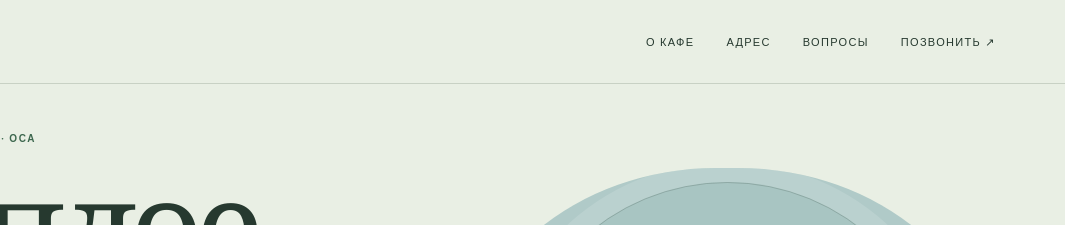
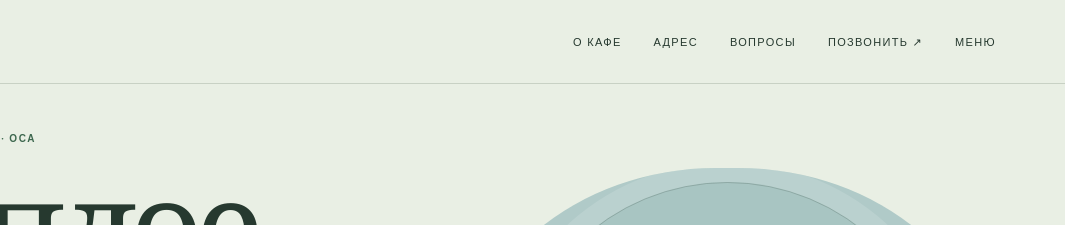
Before and after one commit to grappa159/perm-filin, a plain HTML site: page index.html in a window 1280 px wide. Shown: the top 225 px of the page, 215-1280 px from the left. Drawn offline with Linux system fonts and the light colour scheme.

Commit message:
Improve menu navigation and contacts

```diff
--- a/index.html
+++ b/index.html
@@ -15,7 +15,7 @@
 @media(max-width:620px){.wrap{padding:0 6%}.header{height:70px}.toggle{display:block}.nav{display:none;position:absolute;top:70px;left:0;right:0;background:var(--sage);padding:23px 6%;border-bottom:1px solid var(--line);flex-direction:column;align-items:stretch;gap:22px}.nav.open{display:flex}.hero{padding-top:48px;padding-bottom:60px;min-height:0}.hero h1{font-size:clamp(75px,22vw,112px)}.owl-scene{min-height:315px}.owl{transform:scale(.82) rotate(3deg)}.section{padding:68px 0}.visit-art{min-height:285px}.contact{grid-template-columns:82px 1fr}.footer-inner{align-items:flex-start;flex-direction:column}}
 @media(prefers-reduced-motion:reduce){html{scroll-behavior:auto}*,*:before,*:after{animation-duration:.01ms!important;animation-iteration-count:1!important;transition-duration:.01ms!important;scroll-behavior:auto!important}}
 </style><script>document.documentElement.classList.add('js')</script><link rel="canonical" href="https://grappa159.github.io/perm-filin/"><meta property="og:type" content="website"><meta property="og:title" content="Филин — семейное кафе в Осе"><meta property="og:description" content="Меню доставки, адрес и контакты кафе «Филин» в Осе."><meta property="og:url" content="https://grappa159.github.io/perm-filin/"><script type="application/ld+json">{"@context": "https://schema.org", "@type": "Restaurant", "name": "Филин", "url": "https://grappa159.github.io/perm-filin/", "telephone": "+79519371958", "address": {"@type": "PostalAddress", "streetAddress": "улица Пионерская, 1", "addressLocality": "Оса", "addressRegion": "Пермский край", "addressCountry": "RU"}, "hasMenu": "https://grappa159.github.io/perm-filin/#real-menu"}</script></head>
-<body><header class="wrap header"><a href="#" class="brand" aria-label="Филин, на главную"><span class="brand-icon" aria-hidden="true">✳</span><strong>Филин</strong></a><button class="toggle" aria-expanded="false" aria-controls="nav">Разделы</button><nav class="nav" id="nav" aria-label="Основная навигация"><a href="#about">О кафе</a><a href="#visit">Адрес</a><a href="#faq">Вопросы</a><a href="tel:+79519371958">Позвонить ↗</a></nav></header>
+<body><header class="wrap header"><a href="#" class="brand" aria-label="Филин, на главную"><span class="brand-icon" aria-hidden="true">✳</span><strong>Филин</strong></a><button class="toggle" aria-expanded="false" aria-controls="nav">Разделы</button><nav class="nav" id="nav" aria-label="Основная навигация"><a href="#about">О кафе</a><a href="#visit">Адрес</a><a href="#faq">Вопросы</a><a href="tel:+79519371958">Позвонить ↗</a><a href="#real-menu">Меню</a></nav></header>
 <main><section class="wrap hero"><div class="hero-copy"><span class="eyebrow">Семейное кафе · Оса</span><h1>Тёплое<br>место<br><em>рядом.</em></h1><p>Загляните в «Филин» всей семьёй или устройте себе вкусную паузу в городе. Адрес и телефон — на этой странице.</p><div class="actions"><a class="btn" href="https://restaurantguru.com/Filin-Osa">О кафе и меню ↗</a><a class="btn outline" href="#visit">Как добраться</a></div></div><div class="owl-scene" role="img" aria-label="Авторская иллюстрация совёнка"><span class="moon"></span><span class="star a" aria-hidden="true">✦</span><span class="star b" aria-hidden="true">✳</span><div class="owl" aria-hidden="true"><div class="face"><span class="eye-ring"></span><span class="eye-ring"></span><span class="wing"></span></div><span class="beak"></span></div><span class="scene-note">«Филин» · Оса</span></div></section>
 <div class="ribbon">Семейное кафе <span>✳</span> Пионерская, 1 <span>✳</span> Оса</div>
 <section class="wrap section about reveal" id="about"><div><span class="eyebrow">Добро пожаловать</span><h2 class="title">Собраться<br>вместе —<br>хороший план</h2></div><div class="copy"><p>«Филин» — семейное кафе в Осе. Здесь можно встретиться с близкими и провести время за столом.</p><p>«Филин» — семейное кафе в Осе. Позвоните, чтобы связаться с кафе, или откройте карточку заведения.</p><p class="note">Позвоните по телефону кафе.</p></div></section>
```
